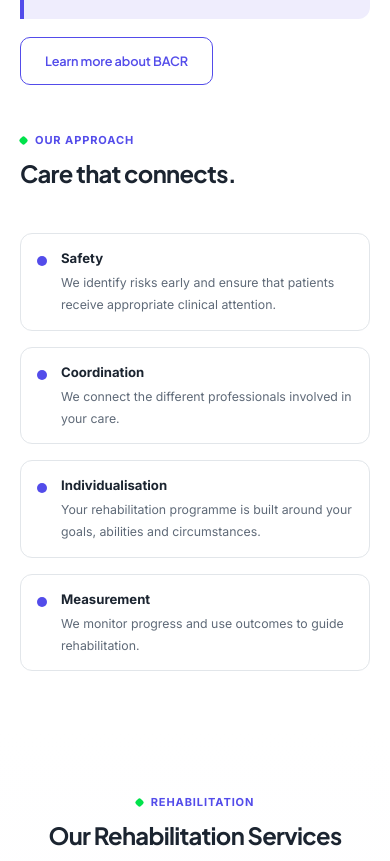
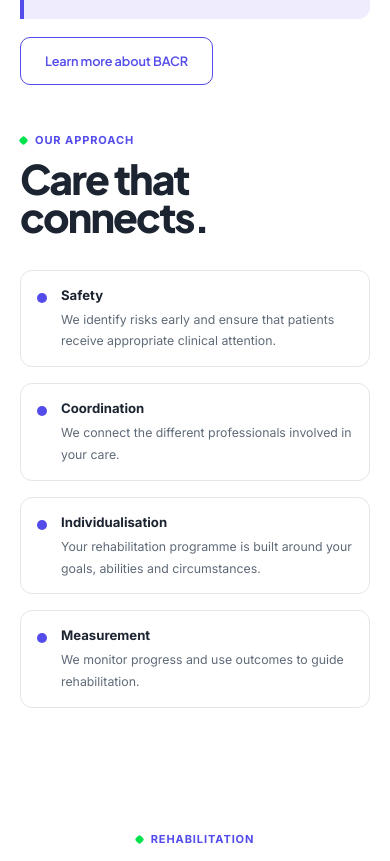
Before and after one commit to wizdormer-collab/BACR-Website, a React (Vite) app: page / in a window 390 px wide. Shown: the part 1784-2645 px from the top of the page. Built offline with nearby package versions, Linux system fonts and the light colour scheme.

Commit message:
Make the home approach headline a full-width display line

```diff
--- a/src/features/home/Home.jsx
+++ b/src/features/home/Home.jsx
@@ -173,7 +173,7 @@ function DoneDifferently() {
           <div className="feature-list">
             <div className="section-head">
               <span className="kicker">{approach.kicker}</span>
-              <h2>{approach.headline}</h2>
+              <h2 className="approach-title">{approach.headline}</h2>
             </div>
             {approach.principles.map((item) => (
               <div key={item.title} className="feature">
--- a/src/styles/global.css
+++ b/src/styles/global.css
@@ -3345,3 +3345,32 @@ p {
     opacity: 0.28;
   }
 }
+
+/* Home: "Care that connects." carries the right column -------------------- */
+
+.feature-list .section-head {
+  max-width: 100%;
+}
+
+.feature-list .approach-title {
+  font-size: clamp(2.5rem, 5.6vw, 5.25rem);
+  font-weight: 800;
+  line-height: 0.93;
+  letter-spacing: -0.045em;
+  text-wrap: balance;
+  max-width: 100%;
+  overflow-wrap: break-word;
+  margin-bottom: 0;
+}
+
+@media (max-width: 980px) {
+  .feature-list .approach-title {
+    font-size: clamp(2.5rem, 8vw, 3.5rem);
+  }
+}
+
+@media (max-width: 480px) {
+  .feature-list .approach-title {
+    font-size: clamp(2.25rem, 12vw, 3rem);
+  }
+}
```
Also changed, not shown: 1 other file (tests, documents, lock files or other folders).
